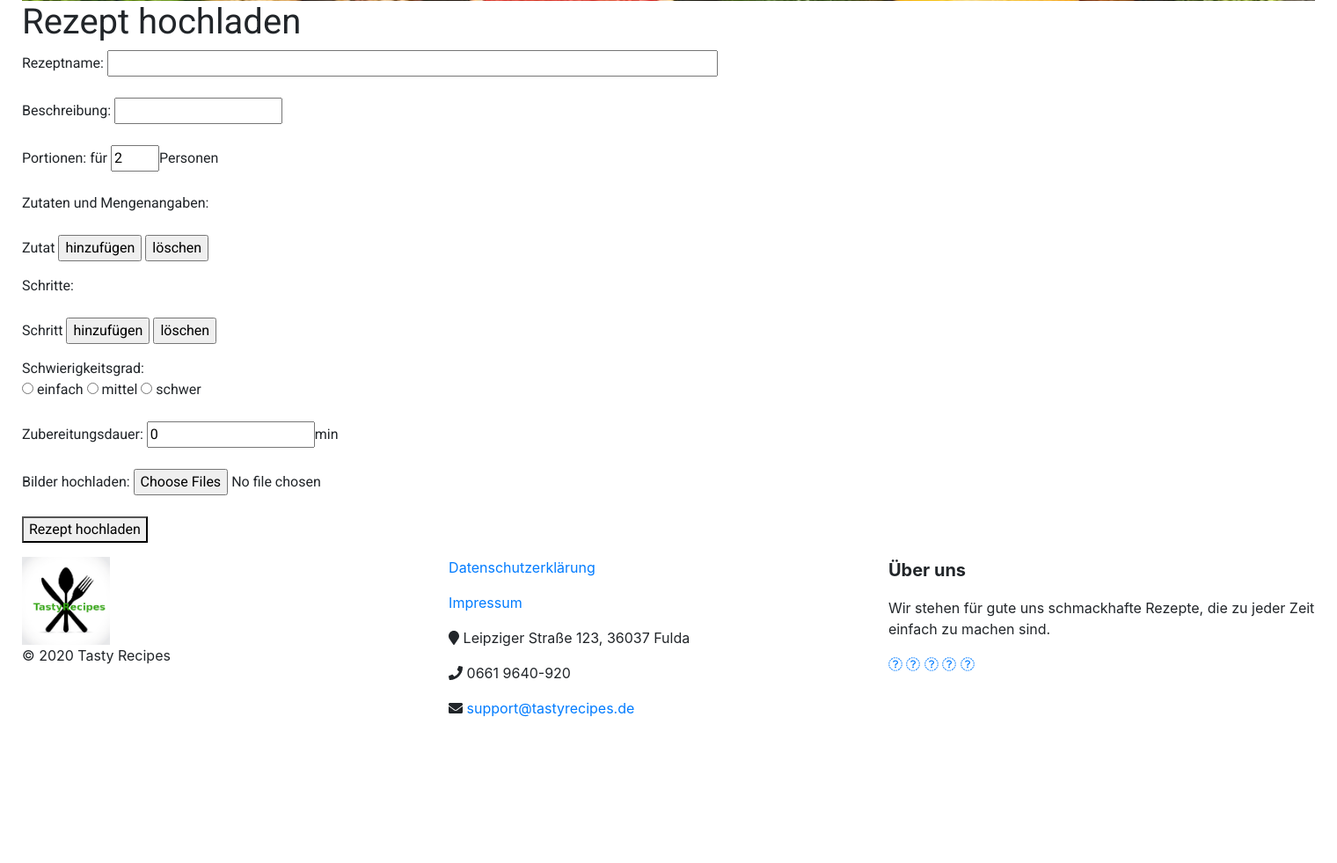
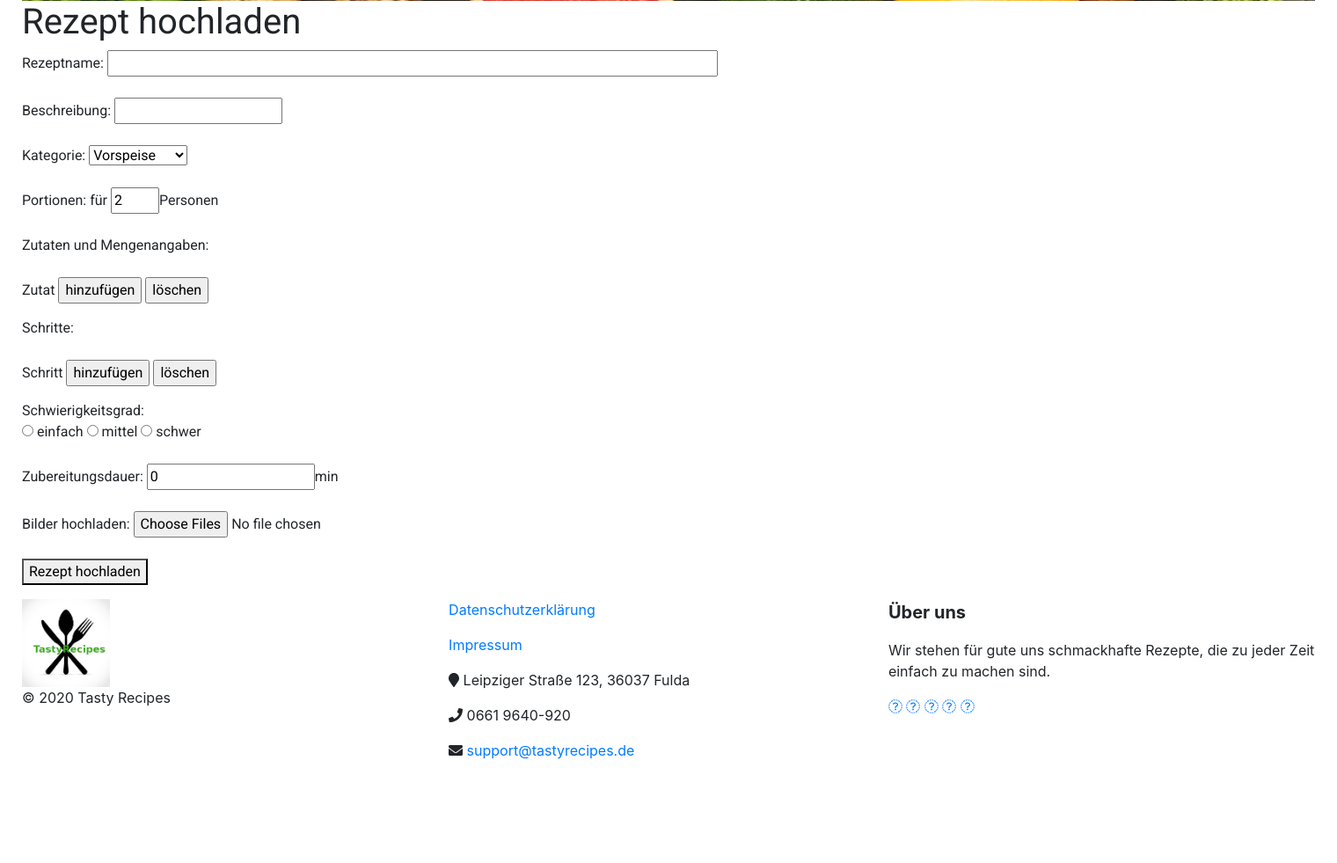
Before and after one commit to tasty-recipes-project/tastyrecipes-webseite, a PHP site: page /uploadRecipe.php in a window 1520 px wide. Shown: the part 782-1763 px from the top of the page at 88% size. Before the commit the page ends 1597 px from the top, so only its background shows below. Run offline with PHP 8.4, Linux system fonts and the light colour scheme.

Commit message:
Update uploadRecipe.php
Kategorie Auswahlliste hinzugefügt

```diff
--- a/uploadRecipe.php
+++ b/uploadRecipe.php
@@ -23,6 +23,15 @@
 			<label for="des">Beschreibung:
 				<input type="text" id="des" name="rezeptdescr"><br />
 			</label>
+		</p>
+
+		<p>
+			<label for="cat">Kategorie:
+				<select name="kategorie" size="1">
+					<option value="vorspeise">Vorspeise</option>
+					<option value="hauptspeise">Hauptspeise</option>
+					<option value="dessert">Dessert</option>
+				</select>
 		</p>
 
 		<p>
```
